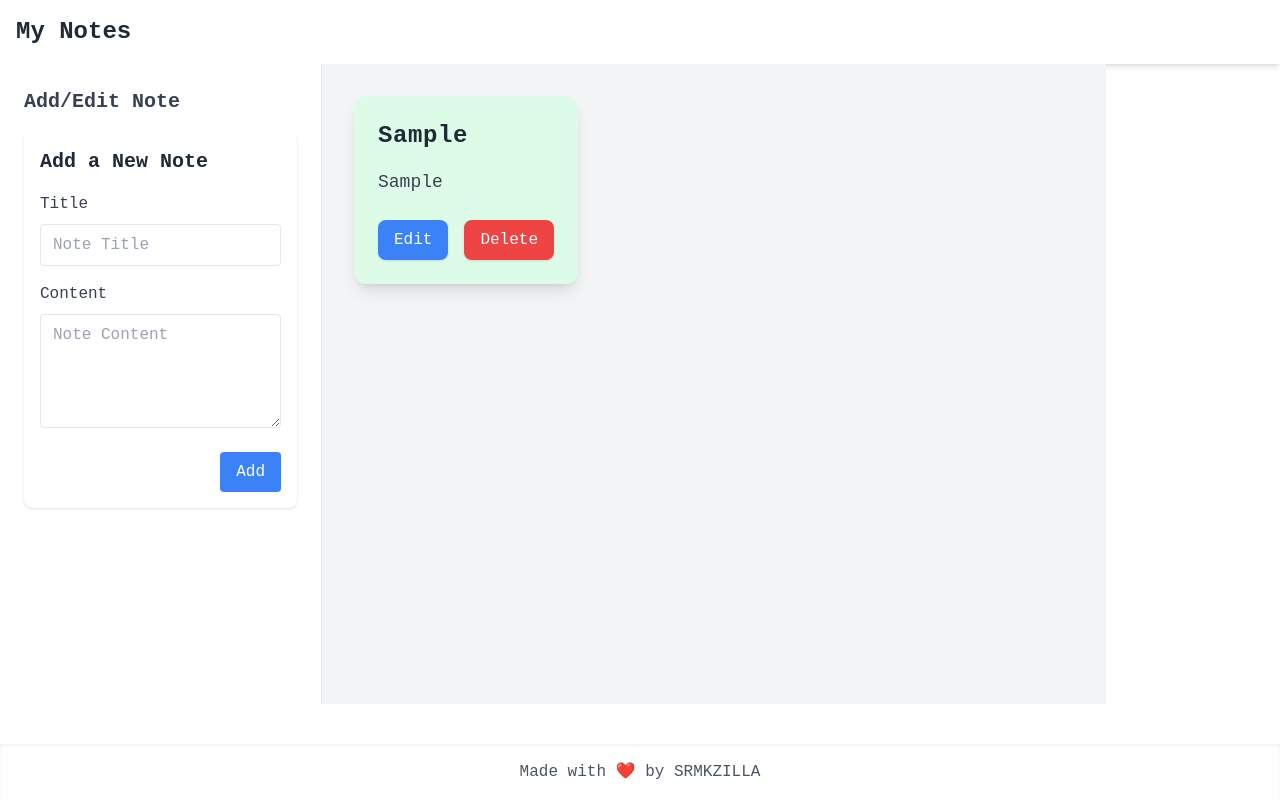
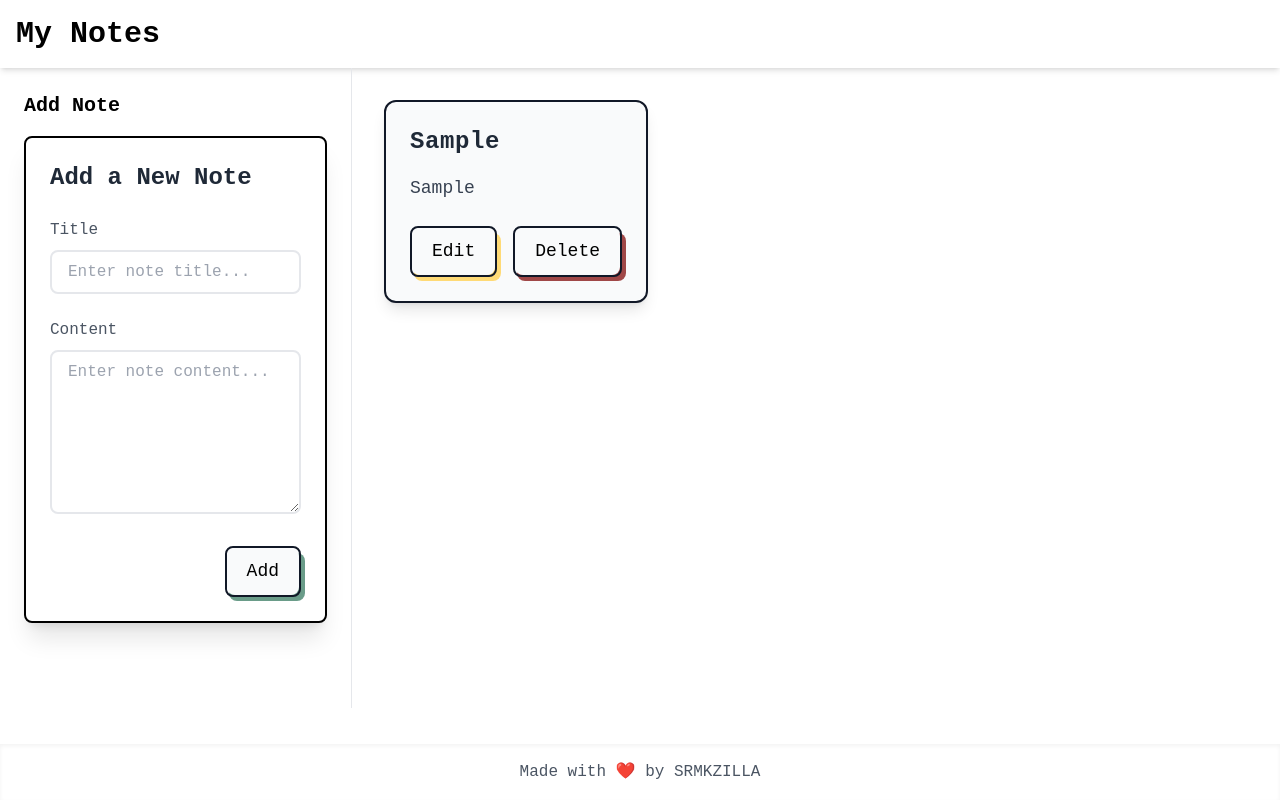
Before and after one commit to alvinbengeorge/notes-app, a React (Create React App) app in the folder client/: page / in a window 1280 px wide. Both pictures are taken after typing "Sample", "Sample" into the empty fields and a click on the button "Add". Built offline with nearby package versions, Linux system fonts and the light colour scheme; a web font is replaced by a local one.

Commit message:
feat: shiity to good ui ig

```diff
--- a/client/src/App.js
+++ b/client/src/App.js
@@ -1,23 +1,16 @@
 import React from 'react';
 import Header from './components/Header';
 import Home from './pages/Home';
+import Footer from './components/Footer';
 
 const App = () => {
   return (
-    <div className="flex flex-col min-h-screen font-body">
-      {/* Header */}
+    <div className="flex flex-col min-h-screen font-body bg-[#ffffff]">
       <Header />
-
       <div className="flex flex-1">
-
-        {/* Main Content */}
         <Home />
       </div>
-
-      {/* Footer (optional) */}
-      <footer className="bg-white shadow-inner p-4 text-center text-gray-600">
-       Made with ❤️ by <a href="https://www.srmkzilla.net/" target='_blank' rel='noreferrer' className="hover:text-orange-500">SRMKZILLA</a>
-      </footer>
+     <Footer/>
     </div>
   );
 };
--- /dev/null
+++ b/client/src/components/Button.jsx
@@ -0,0 +1,26 @@
+export default function Button({ text, onClick, type }) {
+  const colorMapping = {
+    add: "bg-[#6A9C89]",
+    cancel: "bg-[#A04747]",
+    edit: "bg-[#FFDA76]",
+    delete: "bg-[#A04747]",
+  };
+  const bgColor = colorMapping[type] || "bg-gray-900";
+
+  return (
+    <button onClick={onClick} className="relative inline-block text-lg group">
+      <span
+        className={`relative z-10 block px-5 py-3 overflow-hidden font-medium leading-tight text-black transition-colors duration-300 ease-out border-2 border-gray-900 rounded-lg group-hover:text-white`}
+      >
+        <span className="absolute inset-0 w-full h-full px-5 py-3 rounded-lg bg-gray-50"></span>
+        <span
+          className={`absolute left-0 w-48 h-48 -ml-2 transition-all duration-300 origin-top-right -rotate-90 -translate-x-full translate-y-12 ${bgColor} group-hover:-rotate-180 ease`}
+        ></span>
+        <span className="relative">{text}</span>
+      </span>
+      <span
+        className={`absolute bottom-0 right-0 w-full h-12 -mb-1 -mr-1 transition-all duration-200 ease-linear ${bgColor} rounded-lg group-hover:mb-0 group-hover:mr-0`}
+      ></span>
+    </button>
+  );
+}
--- /dev/null
+++ b/client/src/components/Footer.jsx
@@ -0,0 +1,15 @@
+export default function Footer() {
+  return (
+    <footer className="shadow-inner p-4 text-center text-gray-600">
+      Made with ❤️ by{" "}
+      <a
+        href="https://www.srmkzilla.net/"
+        target="_blank"
+        rel="noreferrer"
+        className="hover:text-orange-500"
+      >
+        SRMKZILLA
+      </a>
+    </footer>
+  );
+}
--- a/client/src/components/Header.jsx
+++ b/client/src/components/Header.jsx
@@ -1,11 +1,9 @@
-// src/components/Header.jsx
-
-import React from "react";
-
 const Header = () => {
   return (
-    <header className="bg-white shadow-md p-4">
-      <h1 className="text-2xl font-semibold text-gray-800">My Notes</h1>
+    <header className="shadow-md p-4">
+      <h1 className="text-3xl font-bold ">
+        My Notes
+      </h1>
     </header>
   );
 };
--- a/client/src/components/NoteCard.jsx
+++ b/client/src/components/NoteCard.jsx
@@ -1,8 +1,8 @@
-import React from "react";
+import Button from "../components/Button";
 
 const NoteCard = ({ note, onDelete, onEdit }) => {
   return (
-    <div className="bg-green-100 shadow-lg rounded-xl p-6 flex flex-col justify-between transition-transform transform hover:scale-105 hover:shadow-2xl">
+    <div className="relative bg-gray-50 shadow-lg rounded-xl p-6 flex flex-col justify-between hover:shadow-2xl border-2 border-gray-900">
       <div>
         <h2 className="text-2xl font-bold text-gray-800 mb-4 tracking-wide">
           {note.title}
@@ -10,18 +10,8 @@ const NoteCard = ({ note, onDelete, onEdit }) => {
         <p className="text-gray-700 text-lg">{note.content}</p>
       </div>
       <div className="flex justify-end space-x-4 mt-6">
-        <button
-          onClick={() => onEdit(note.id)}
-          className="bg-blue-500 text-white px-4 py-2 rounded-lg shadow hover:bg-blue-600 transition-all duration-200"
-        >
-          Edit
-        </button>
-        <button
-          onClick={() => onDelete(note.id)}
-          className="bg-red-500 text-white px-4 py-2 rounded-lg shadow hover:bg-red-600 transition-all duration-200"
-        >
-          Delete
-        </button>
+        <Button text="Edit" onClick={() => onEdit(note.id)} type="edit" />
+        <Button text="Delete" onClick={() => onDelete(note.id)} type="delete" />
       </div>
     </div>
   );
--- a/client/src/components/NoteForm.jsx
+++ b/client/src/components/NoteForm.jsx
@@ -1,6 +1,5 @@
-// src/components/NoteForm.jsx
-
-import React, { useState, useEffect } from "react";
+import { useState, useEffect } from "react";
+import Button from "../components/Button";
 
 const NoteForm = ({ addNote, editNote, currentNote, setCurrentNote }) => {
   const [title, setTitle] = useState("");
@@ -37,47 +36,39 @@ const NoteForm = ({ addNote, editNote, currentNote, setCurrentNote }) => {
   return (
     <form
       onSubmit={handleSubmit}
-      className="bg-white shadow rounded-lg p-4 mb-6"
+      className="shadow-xl rounded-lg border-2 border-black p-6 bg-white mb-6 max-w-lg mx-auto"
     >
-      <h2 className="text-xl font-semibold text-gray-800 mb-4">
+      <h2 className="text-2xl font-semibold text-gray-800 mb-6">
         {currentNote ? "Edit Note" : "Add a New Note"}
       </h2>
-      <div className="mb-4">
-        <label className="block text-gray-700 mb-2">Title</label>
+
+      <div className="mb-6">
+        <label className="block text-gray-600 mb-2 font-medium">Title</label>
         <input
           type="text"
-          className="w-full border rounded px-3 py-2 focus:outline-none focus:ring focus:border-blue-300"
+          className="w-full border-2 rounded-lg px-4 py-2 focus:outline-none focus:ring-2 focus:ring-blue-400 focus:border-transparent transition duration-200"
           value={title}
           onChange={(e) => setTitle(e.target.value)}
-          placeholder="Note Title"
+          placeholder="Enter note title..."
         />
       </div>
-      <div className="mb-4">
-        <label className="block text-gray-700 mb-2">Content</label>
+
+      <div className="mb-6">
+        <label className="block text-gray-600 mb-2 font-medium">Content</label>
         <textarea
-          className="w-full border rounded px-3 py-2 focus:outline-none focus:ring focus:border-blue-300"
+          className="w-full border-2 rounded-lg px-4 py-2 focus:outline-none focus:ring-2 focus:ring-blue-400 focus:border-transparent transition duration-200"
           value={content}
           onChange={(e) => setContent(e.target.value)}
-          placeholder="Note Content"
-          rows="4"
+          placeholder="Enter note content..."
+          rows="6"
         ></textarea>
       </div>
-      <div className="flex justify-end space-x-2">
+
+      <div className="flex justify-end gap-4">
         {currentNote && (
-          <button
-            type="button"
-            onClick={handleCancel}
-            className="px-4 py-2 bg-gray-200 text-gray-700 rounded hover:bg-gray-300"
-          >
-            Cancel
-          </button>
+          <Button text="Cancel" onClick={() => handleCancel} type="cancel" />
         )}
-        <button
-          type="submit"
-          className="px-4 py-2 bg-blue-500 text-white rounded hover:bg-blue-600"
-        >
-          {currentNote ? "Update" : "Add"}
-        </button>
+        <Button text={currentNote ? "Update" : "Add"} type="add" />
       </div>
     </form>
   );
--- a/client/src/components/Sidebar.jsx
+++ /dev/null
@@ -1,15 +0,0 @@
-import { StickyNote } from "lucide-react";
-
-const Sidebar = () => {
-  return (
-    <aside className="w-64 bg-gray-100 h-screen p-4">
-      <div className="flex items-center space-x-2 mb-8">
-        <StickyNote className="text-3xl text-blue-500" />
-        <span className="text-xl font-bold">Notes App</span>
-      </div>
-      {/* Future navigation items can go here */}
-    </aside>
-  );
-};
-
-export default Sidebar;
--- a/client/src/pages/Home.jsx
+++ b/client/src/pages/Home.jsx
@@ -1,4 +1,4 @@
-import React, { useState, useEffect } from "react";
+import { useState, useEffect } from "react";
 import NoteCard from "../components/NoteCard";
 import NoteForm from "../components/NoteForm";
 import { getNotes, saveNotes } from "../utils/localstorage";
@@ -38,11 +38,10 @@ const Home = () => {
   };
 
   return (
-    <div className="h-[80vh] flex bg-gray-100">
-      {/* Left Side - Note Form */}
-      <div className="w-1/4 min-w-max bg-white border-r p-6">
-        <h1 className="text-xl font-semibold text-gray-700 mb-4">
-          Add/Edit Note
+    <div className="h-[80vh] flex">
+      <div className="w-1/4 min-w-max border-r p-6">
+        <h1 className="text-xl font-semibold text-black mb-4">
+          {currentNote ? "Edit Note" : "Add Note"}
         </h1>
         <NoteForm
           addNote={addNote}
@@ -51,13 +50,11 @@ const Home = () => {
           setCurrentNote={setCurrentNote}
         />
       </div>
-
-      {/* Right Side - Notes Display Area */}
       <main className="flex-1 p-8">
         {notes.length === 0 ? (
-          <p className="text-center text-gray-500">
-            You suck at taking notes brother, you need us
-          </p>
+          <h1 className="text-center text-black font-light text-7xl">
+            You suck at taking notes brother, you need us :)
+          </h1>
         ) : (
           <div className="grid grid-cols-1 sm:grid-cols-2 lg:grid-cols-3 gap-6">
             {notes.map((note) => (
--- a/client/src/utils/localstorage.js
+++ b/client/src/utils/localstorage.js
@@ -1,5 +1,3 @@
-// src/utils/localStorage.js
-
 export const getNotes = () => {
   const notes = localStorage.getItem('notes');
   return notes ? JSON.parse(notes) : [];
```
